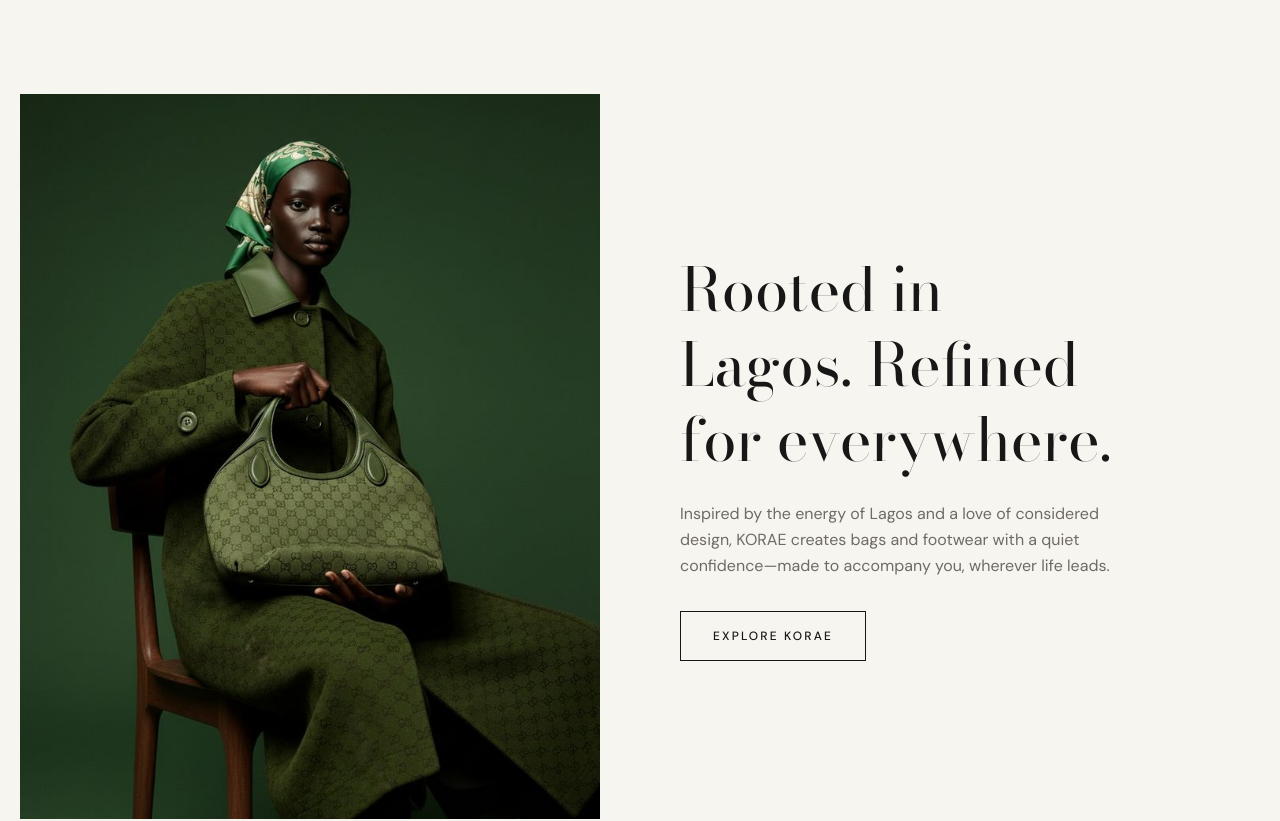
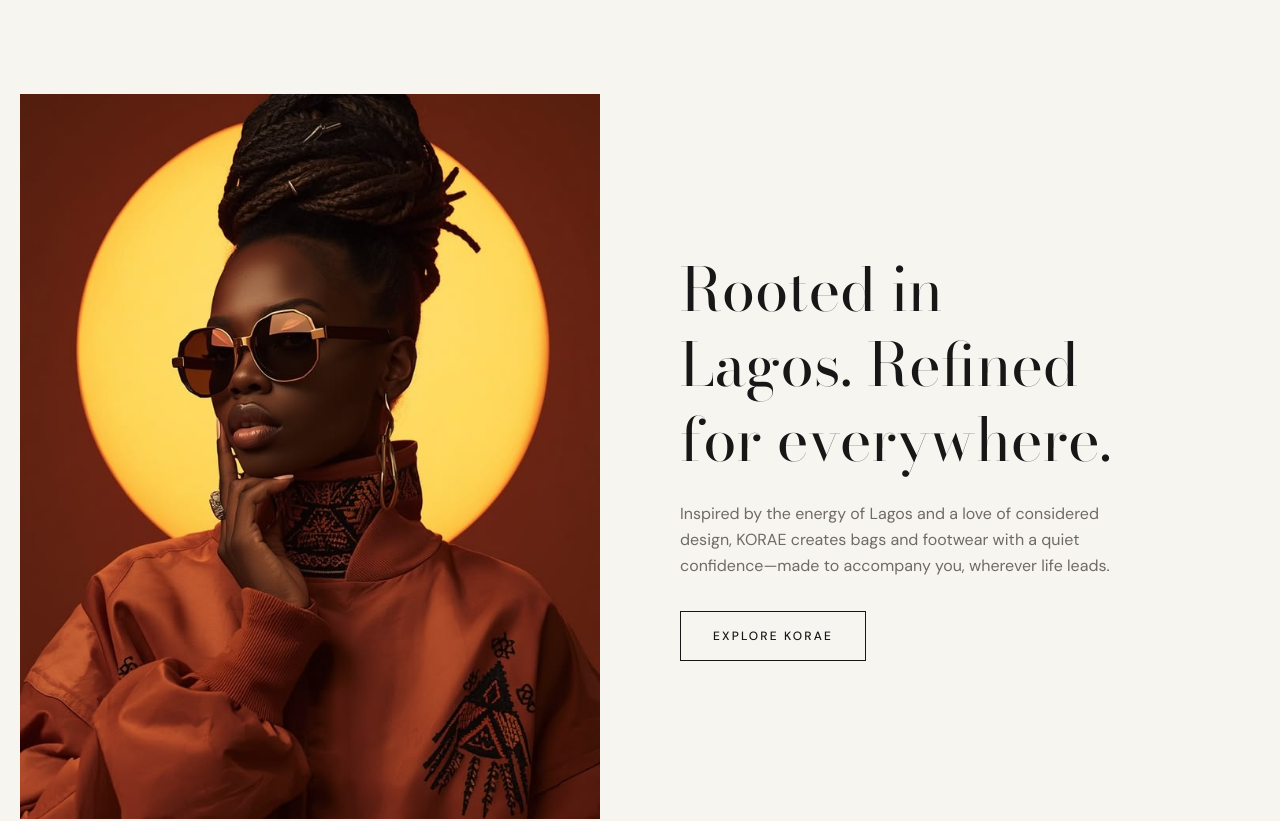
Before and after one commit to Samuel-Oluwafemi/korae, a React (Vite) app: page / in a window 1280 px wide. Shown: the part 771-1592 px from the top of the page. Built offline with nearby package versions, Linux system fonts and the light colour scheme.

Commit message:
Update about image reference in IMG export to use heroImg2.jpg

```diff
--- a/src/data/images.ts
+++ b/src/data/images.ts
@@ -30,7 +30,7 @@
 export const IMG = {
   bags,
   shoes,
-  about: new URL("../assets/heroImg5.jpg", import.meta.url).href,
+  about: new URL("../assets/heroImg2.jpg", import.meta.url).href,
   statement: u("photo-1445205170230-053b83016050"),
   catBags: bags[0],
   catShoes: shoes[0],
```
